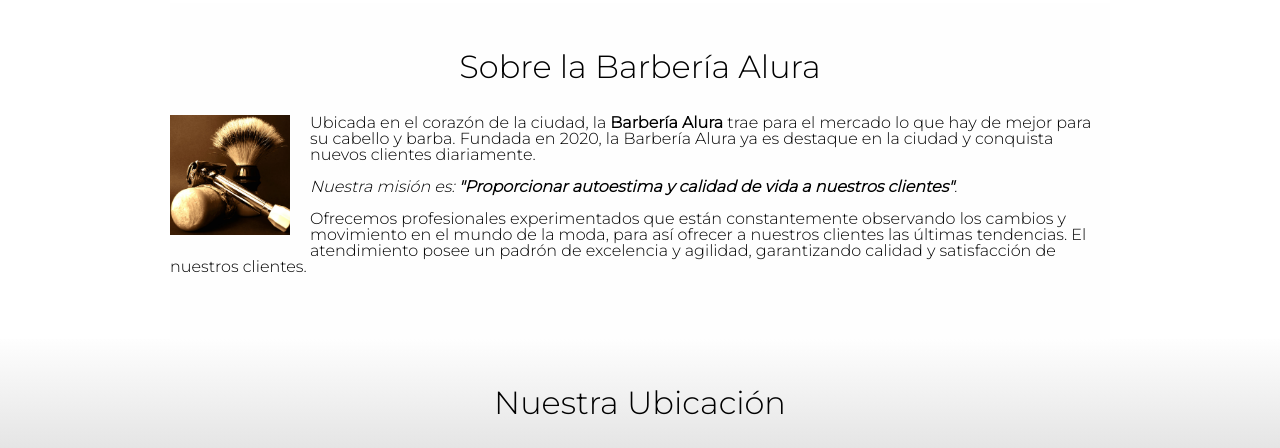
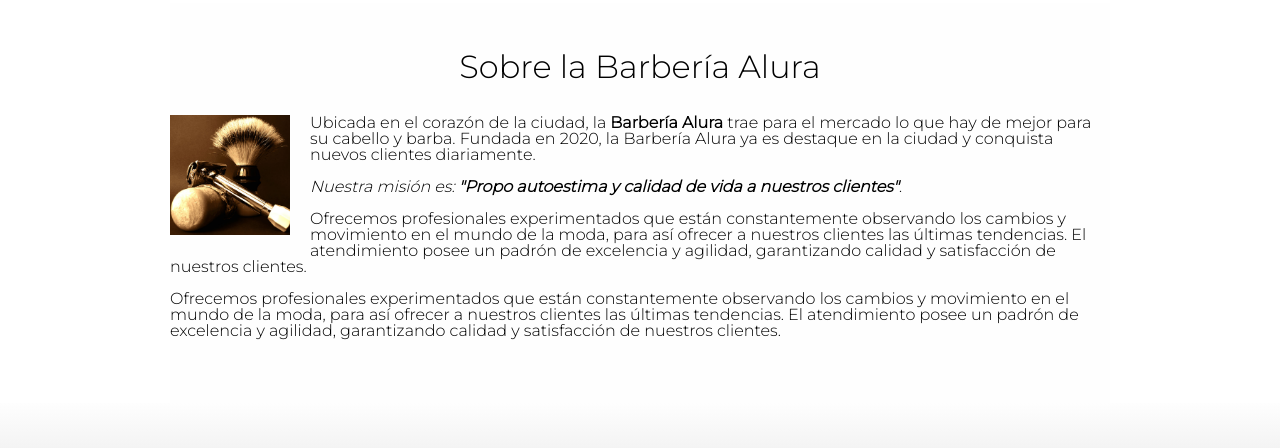
Before and after one commit to DiAmb/Prueba, a plain HTML site: page index.html in a window 1280 px wide. Shown: the part 773-1221 px from the top of the page. Drawn offline with Linux system fonts and the light colour scheme.

Commit message:
Agregue un parrafo

```diff
--- a/index.html
+++ b/index.html
@@ -36,10 +36,10 @@
 
                 <p>Ubicada en el corazón de la ciudad, la <strong>Barbería Alura</strong> trae para el mercado lo que hay de mejor para su cabello y barba. Fundada en 2020, la Barbería Alura ya es destaque en la ciudad y conquista nuevos clientes diariamente.</p>
 
-                <p id="mision"><em>Nuestra misión es: <strong>"Proporcionar autoestima y calidad de vida a nuestros clientes"</strong>.</em></p>
+                <p id="mision"><em>Nuestra misión es: <strong>"Propo autoestima y calidad de vida a nuestros clientes"</strong>.</em></p>
 
                 <p>Ofrecemos profesionales experimentados que están constantemente observando los cambios y movimiento en el mundo de la moda, para así ofrecer a nuestros clientes las últimas tendencias. El atendimiento posee un padrón de excelencia y agilidad, garantizando calidad y satisfacción de nuestros clientes.</p>
-
+                <p>Ofrecemos profesionales experimentados que están constantemente observando los cambios y movimiento en el mundo de la moda, para así ofrecer a nuestros clientes las últimas tendencias. El atendimiento posee un padrón de excelencia y agilidad, garantizando calidad y satisfacción de nuestros clientes.</p>
             </section>
 
             <section class="mapa">
```
